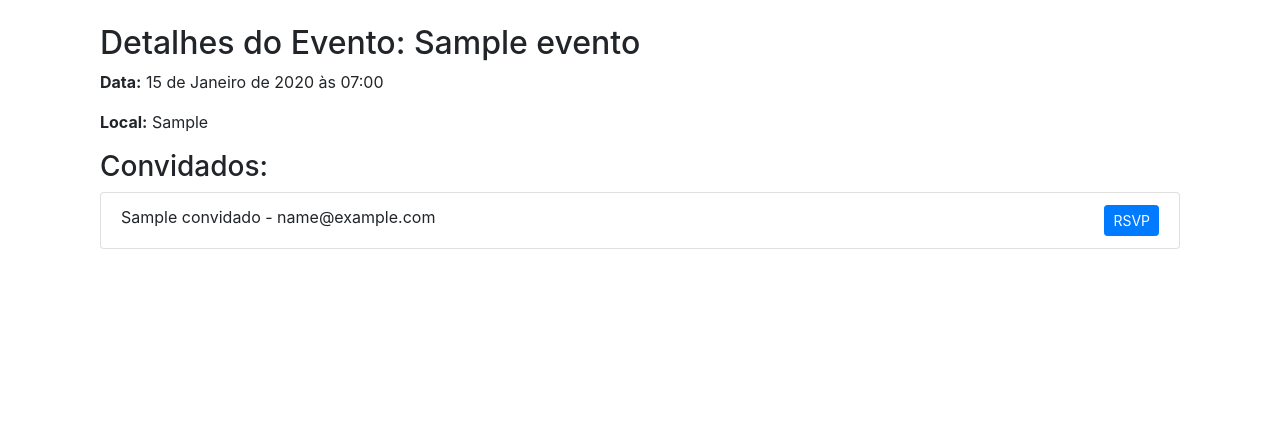
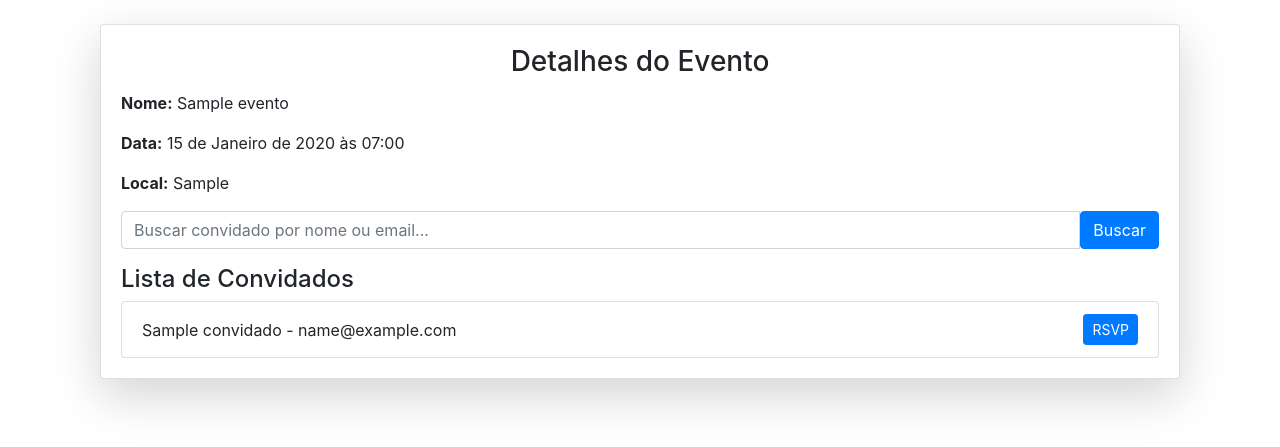
Before and after one commit to douglasinforj/sistema_rspv_presenca_eventos, a Django app: page /evento/1/ in a window 1280 px wide. Shown: the part 56-503 px from the top of the page. Run offline with Django 5.2, Linux system fonts and the light colour scheme; tables that the repository leaves empty hold one stand-in row (values such as "Sample post"); some libraries are stand-ins or nearby versions.

Commit message:
Adicionadno campo pesquisa, paginação e ajustes no layout

```diff
--- a/evento/templates/evento/detalhes_evento.html
+++ b/evento/templates/evento/detalhes_evento.html
@@ -3,19 +3,63 @@
 {% block title %}Detalhes do Evento{% endblock %}
 
 {% block content %}
-<div class="container">
-    <h2>Detalhes do Evento: {{ evento.nome }}</h2>
+<div class="container mt-4">
+    <div class="card shadow-lg">
+        <div class="card-body">
+            <h3 class="card-title text-center">Detalhes do Evento</h3>
+            <p><strong>Nome:</strong> {{ evento.nome }}</p>
             <p><strong>Data:</strong> {{ evento.data }}</p>
             <p><strong>Local:</strong> {{ evento.local }}</p>
 
-    <h3>Convidados:</h3>
+            <!-- Campo de busca -->
+            <form method="GET" class="mb-3">
+                <div class="input-group">
+                    <input type="text" name="q" class="form-control" placeholder="Buscar convidado por nome ou email..." value="{{ query|default_if_none:'' }}">
+                    <button type="submit" class="btn btn-primary">Buscar</button>
+                </div>
+            </form>
+
+            <h4 class="mt-3">Lista de Convidados</h4>
             <ul class="list-group">
                 {% for convidado in convidados %}
-            <li class="list-group-item">
+                    <li class="list-group-item d-flex justify-content-between align-items-center">
                         {{ convidado.nome }} - {{ convidado.email }}
-                <a href="{% url 'rsvp' convidado.id %}" class="btn btn-sm btn-primary float-right">RSVP</a>
+                        <a href="{% url 'rsvp' convidado.id %}" class="btn btn-sm btn-primary">RSVP</a>
                     </li>
+                {% empty %}
+                    <li class="list-group-item text-center">Nenhum convidado encontrado.</li>
                 {% endfor %}
             </ul>
+
+            <!-- Paginação -->
+            {% if convidados.has_other_pages %}
+                <nav aria-label="Paginação">
+                    <ul class="pagination justify-content-center mt-3">
+                        {% if convidados.has_previous %}
+                            <li class="page-item">
+                                <a class="page-link" href="?page=1{% if query %}&q={{ query }}{% endif %}">« Primeira</a>
+                            </li>
+                            <li class="page-item">
+                                <a class="page-link" href="?page={{ convidados.previous_page_number }}{% if query %}&q={{ query }}{% endif %}">‹ Anterior</a>
+                            </li>
+                        {% endif %}
+
+                        <li class="page-item disabled">
+                            <span class="page-link">Página {{ convidados.number }} de {{ convidados.paginator.num_pages }}</span>
+                        </li>
+
+                        {% if convidados.has_next %}
+                            <li class="page-item">
+                                <a class="page-link" href="?page={{ convidados.next_page_number }}{% if query %}&q={{ query }}{% endif %}">Próxima ›</a>
+                            </li>
+                            <li class="page-item">
+                                <a class="page-link" href="?page={{ convidados.paginator.num_pages }}{% if query %}&q={{ query }}{% endif %}">Última »</a>
+                            </li>
+                        {% endif %}
+                    </ul>
+                </nav>
+            {% endif %}
+        </div>
+    </div>
 </div>
 {% endblock %}
```
Lines whose indentation alone changed are shown as unchanged.
